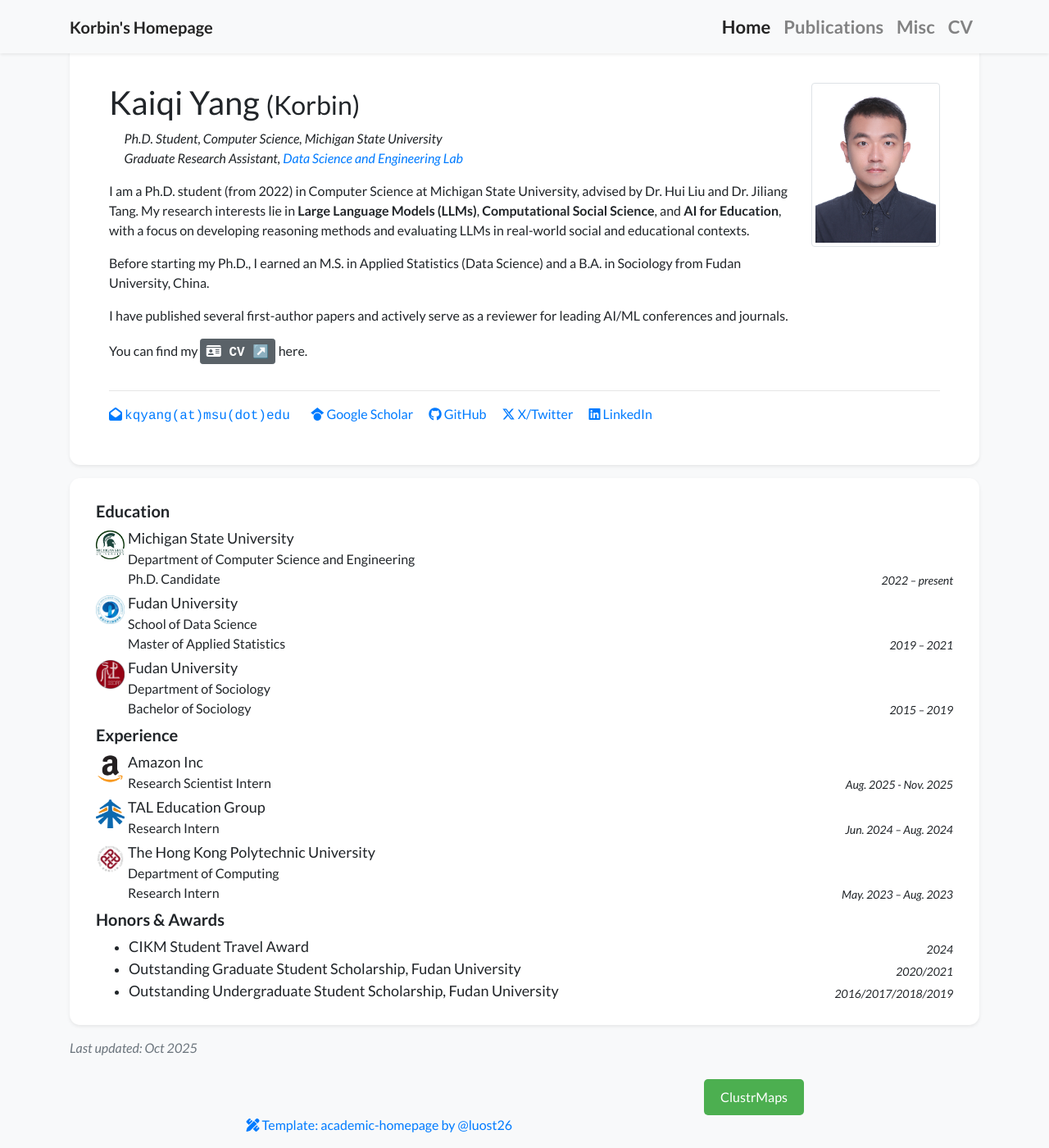
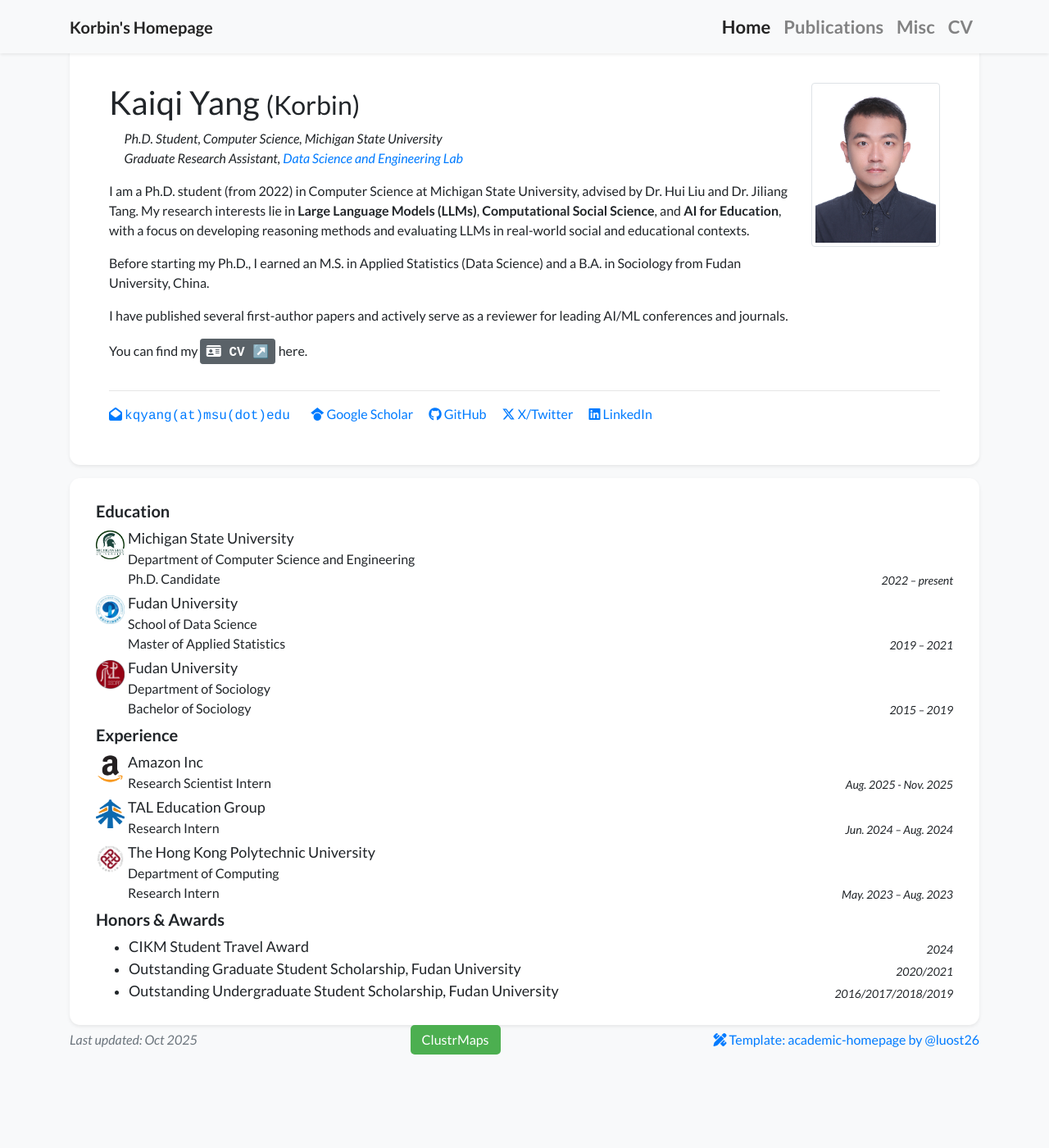
Before and after one commit to KorbinY/korbiny.github.io, a Jekyll site: the page built from index.html, in a window 1280 px wide and 1400 px high, scrolled down 27 px. Shown: the whole window at 82% size. Built offline with Jekyll 4.4.1, drawn with Linux system fonts in a browser that asks for light colours; nearby versions of some CDN libraries; a style sheet for code colours, icons or effects is not loaded; after the commit the page ends 1313 px from its top, so only the background shows below that.

Commit message:
add geo statistics

```diff
--- a/_includes/footer.html
+++ b/_includes/footer.html
@@ -1,27 +1,22 @@
 <footer class="footer">
-    <div class="{% if page.container_class %}{{ page.container_class }}{% else %}container-lg{% endif %}">
-        <div class="row my-3 d-flex">
-            <div class="col-6">
+  <div class="container-lg">
+    <div class="footer-row">
+
       <div class="text-muted">
         <i>Last updated: {{ "now" | date: "%b %Y" }}</i>
       </div>
-            </div>
 
-            <div class="col-6">
-                <div class="geo_container">
+      <div class="geo_wrapper">
         <div class="geostat-button">ClustrMaps</div>
+        <div class="geostat-container">
+          <script type="text/javascript" id="clustrmaps" src="//cdn.clustrmaps.com/map_v2.js?cl=878787&amp;w=200&amp;t=tt&amp;d=AOHGQSRze7SIRR2k6C3o8lBzJFx74yZo39cfH1cDX7g&amp;co=e8e8e8&amp;ct=00196b"></script>
         </div>
       </div>
 
-            <div class="col-6">
       <div class="text-right text-muted">
         {{ site.data.display.footer_text }}
       </div>
+
     </div>
   </div>
-    </div>
-
-    <div class="geostat-container">
-        <script type="text/javascript" id="clustrmaps" src="//cdn.clustrmaps.com/map_v2.js?cl=878787&amp;w=200&amp;t=tt&amp;d=AOHGQSRze7SIRR2k6C3o8lBzJFx74yZo39cfH1cDX7g&amp;co=e8e8e8&amp;ct=00196b"></script>
-    </div>
 </footer>
--- a/assets/css/custom.css
+++ b/assets/css/custom.css
@@ -61,35 +61,38 @@
   opacity: 0.65;
 }
 
+.footer-row {
+  display: flex;
+  justify-content: space-between;
+  align-items: center;
+  flex-wrap: nowrap;
+}
 
-.geo_container {
-    display: flex;
-    justify-content: center;
-    align-items: center;
-    margin-top: 50px;
+.geo_wrapper {
   position: relative;
+  display: inline-block;
 }
 
 .geostat-button {
   cursor: pointer;
-    padding: 10px 20px;
+  padding: 6px 14px;
   background-color: #4CAF50;
   color: white;
   border: none;
   border-radius: 5px;
-    margin-right: 10px;
 }
 
 .geostat-container {
   display: none;
+  position: absolute;
+  bottom: 120%;
+  left: 50%;
+  transform: translateX(-50%);
   background-color: white;
   padding: 10px;
   border-radius: 5px;
-    box-shadow: 0 4px 8px rgba(0, 0, 0, 0.2);
-    position: absolute;
-    top: -50px;
-    left: 0;
-    z-index: 10;
+  box-shadow: 0 4px 8px rgba(0,0,0,0.2);
+  z-index: 1000;
 }
 
 .geostat-button:hover + .geostat-container {
```
Lines whose indentation alone changed are shown as unchanged.
